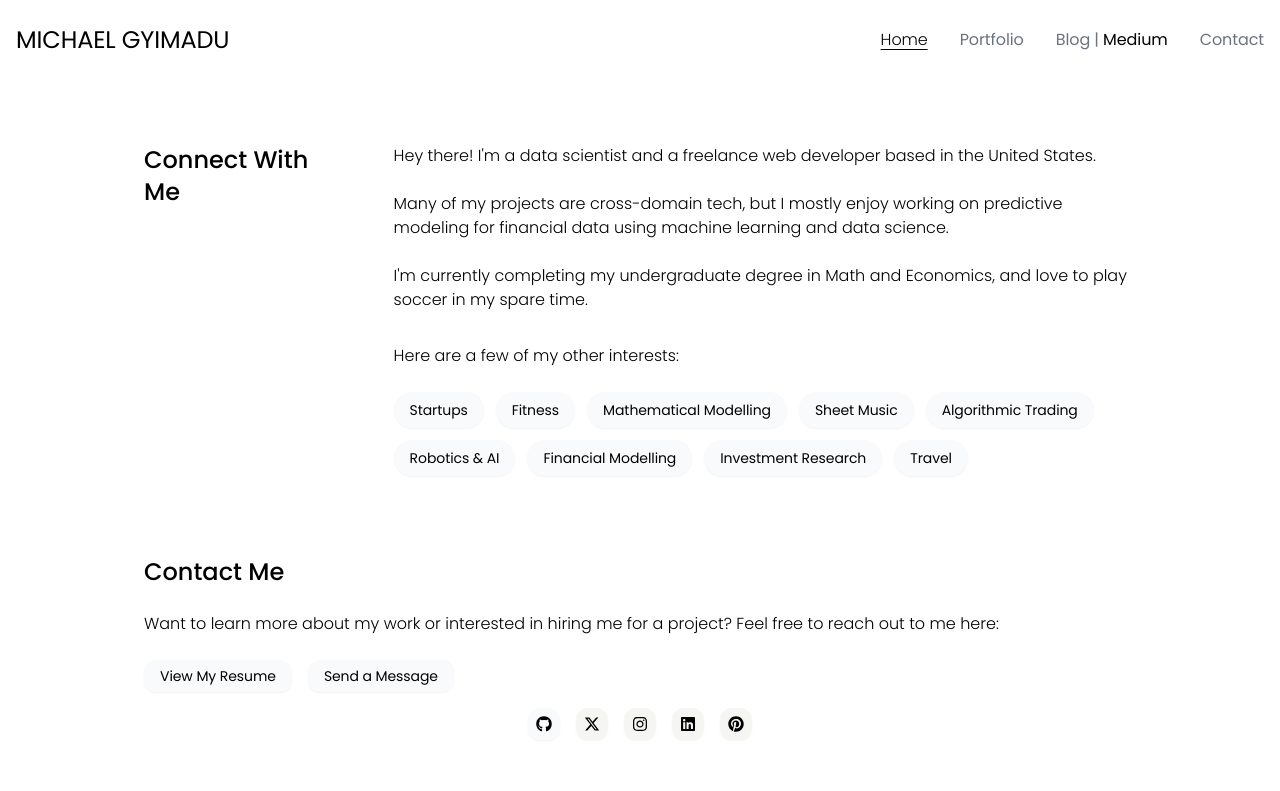
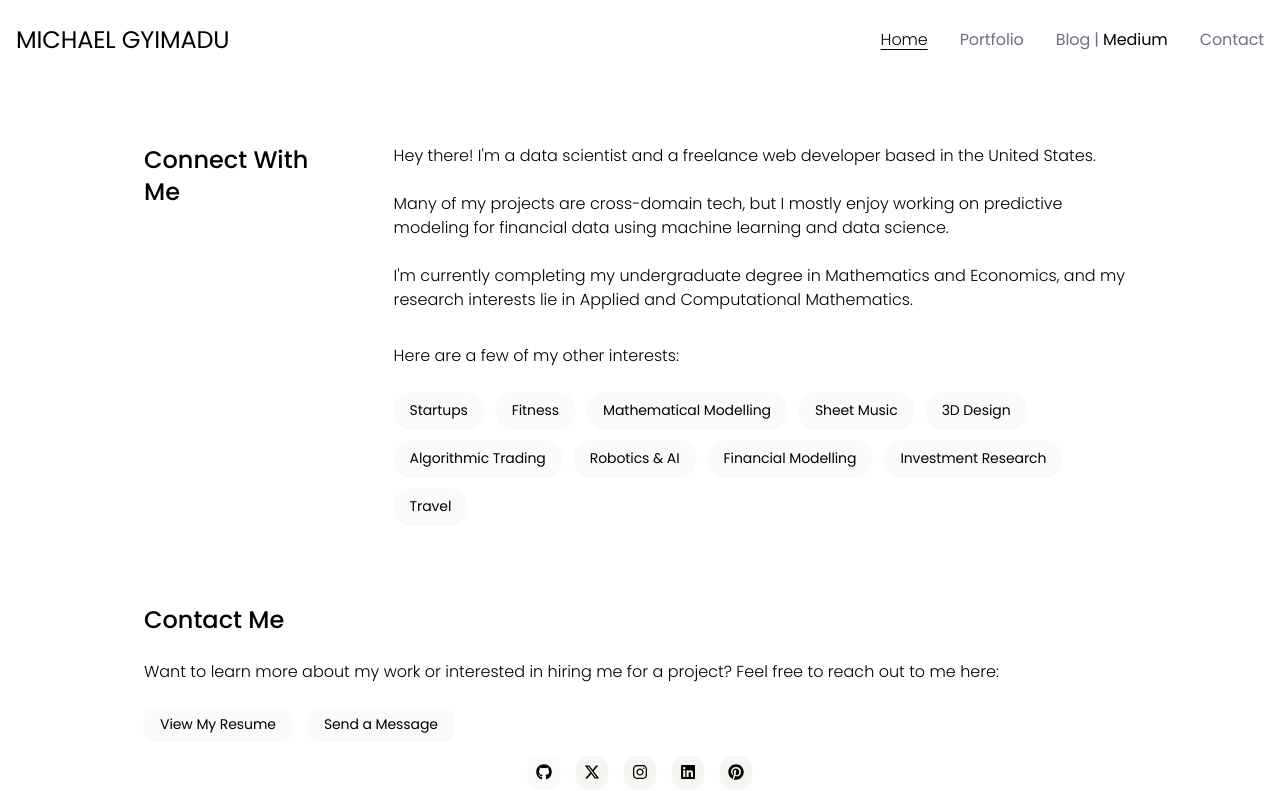
Before and after one commit to gyimadu/portfolio, a Next.js app: page / in a window 1280 px wide. Shown: the top 791 px of the page. Built offline with nearby package versions, Linux system fonts and the light colour scheme.

Commit message:
Added new research interests section

```diff
--- a/src/app/page.tsx
+++ b/src/app/page.tsx
@@ -11,6 +11,7 @@ export default function Home() {
     "Fitness",
     "Mathematical Modelling",
     "Sheet Music",
+    "3D Design",
     "Algorithmic Trading",
     "Robotics & AI",
     "Financial Modelling",
@@ -40,7 +41,7 @@ export default function Home() {
                 <div className="text-black text-sm sm:text-sm lg:text-base leading-relaxed mb-2">
                   Hey there! I&apos;m a data scientist and a freelance web developer based in the United States.<br /><br />
                   Many of my projects are cross-domain tech, but I mostly enjoy working on predictive modeling for financial data using machine learning and data science.<br /><br />
-                  I&apos;m currently completing my undergraduate degree in Math and Economics, and love to play soccer in my spare time. <br /><br />
+                  I&apos;m currently completing my undergraduate degree in Mathematics and Economics, and my research interests lie in Applied and Computational Mathematics. <br /><br />
                 </div>
 
 
```
